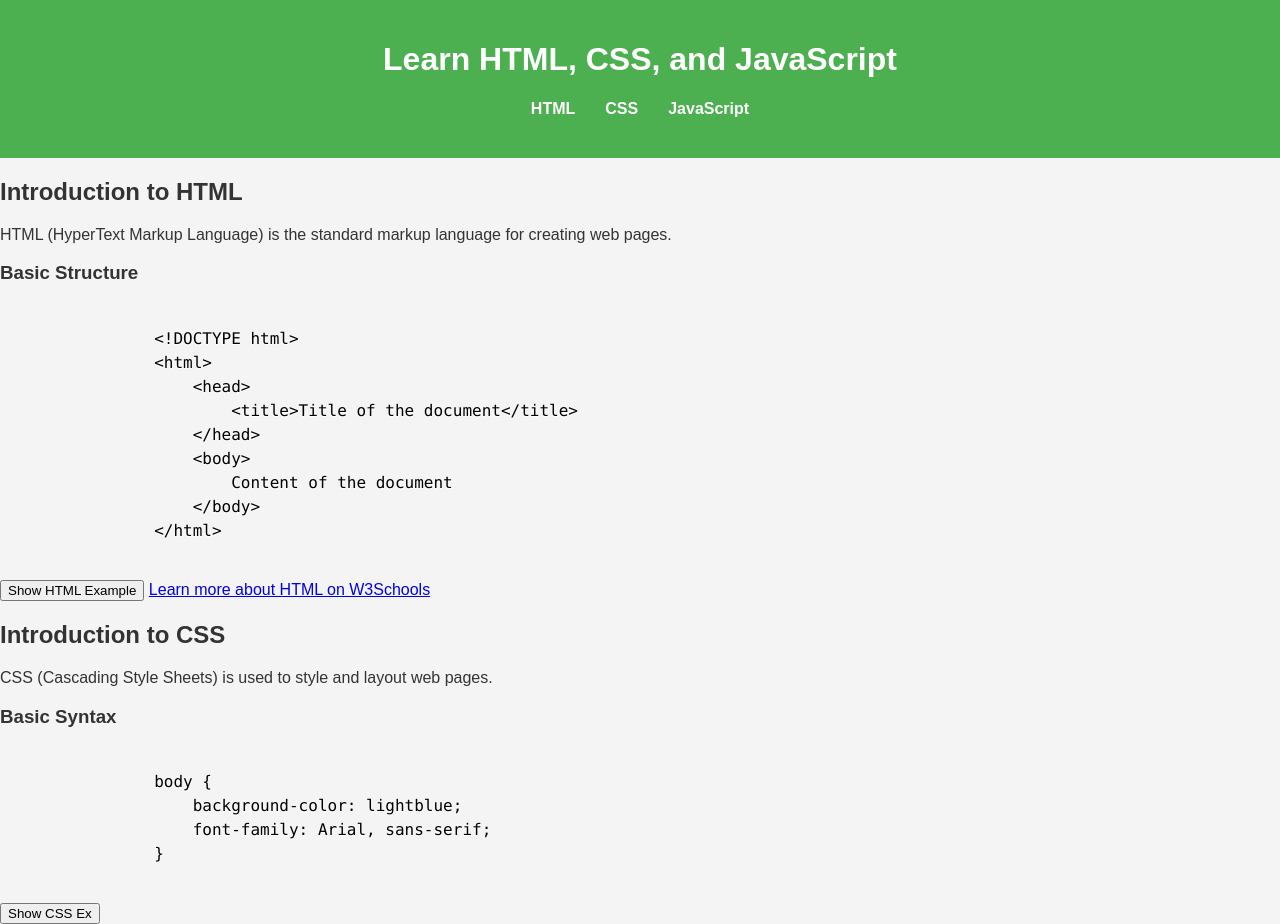
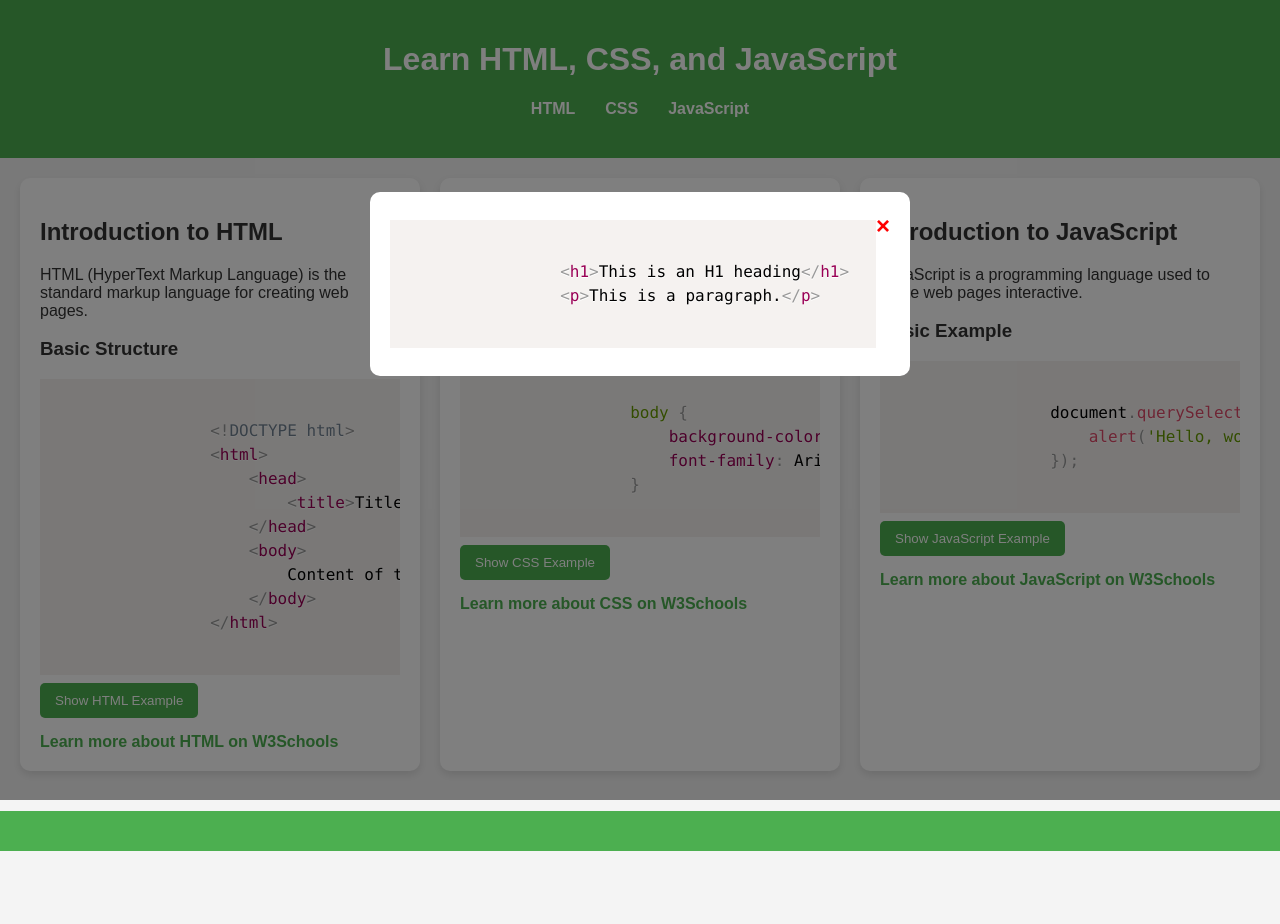
Before and after one commit to mj351/mj351.github.io, a plain HTML site: page index.html in a window 1280 px wide. Both pictures are taken after a click on the button "Show HTML Example". After the commit the page ends 851 px from the top, so only its background shows below. Drawn offline with nearby package versions, Linux system fonts and the light colour scheme.

Commit message:
Added website with HTML, CSS, JavaScript examples

```diff
--- a/index.html
+++ b/index.html
@@ -65,4 +65,67 @@
                 }
             </code></pre>
         <button class="example-btn" data-modal="css-modal">
-          Show CSS Ex
+          Show CSS Example
+        </button>
+        <a
+          href="https://www.w3schools.com/css/default.asp"
+          target="_blank"
+          class="example-link"
+          >Learn more about CSS on W3Schools</a
+        >
+      </section>
+
+      <section id="javascript" class="grid-item">
+        <h2>Introduction to JavaScript</h2>
+        <p>
+          JavaScript is a programming language used to make web pages
+          interactive.
+        </p>
+        <h3>Basic Example</h3>
+        <pre><code class="language-javascript">
+                document.querySelector('button').addEventListener('click', function() {
+                    alert('Hello, world!');
+                });
+            </code></pre>
+        <button id="js-example-btn">Show JavaScript Example</button>
+        <a
+          href="https://www.w3schools.com/js/default.asp"
+          target="_blank"
+          class="example-link"
+          >Learn more about JavaScript on W3Schools</a
+        >
+      </section>
+    </main>
+
+    <footer></footer>
+
+    <!-- Modal for HTML Example -->
+    <div id="html-modal" class="modal">
+      <div class="modal-content">
+        <span class="close-btn">&times;</span>
+        <pre><code class="language-html">
+                &lt;h1&gt;This is an H1 heading&lt;/h1&gt;
+                &lt;p&gt;This is a paragraph.&lt;/p&gt;
+            </code></pre>
+      </div>
+    </div>
+
+    <!-- Modal for CSS Example -->
+    <div id="css-modal" class="modal">
+      <div class="modal-content">
+        <span class="close-btn">&times;</span>
+        <pre><code class="language-css">
+                body {
+                    background-color: lightgreen;
+                }
+                h1 {
+                    color: blue;
+                }
+            </code></pre>
+      </div>
+    </div>
+
+    <script src="https://cdnjs.cloudflare.com/ajax/libs/prism/1.28.0/prism.min.js"></script>
+    <script src="script.js"></script>
+  </body>
+</html>
--- a/styles.css
+++ b/styles.css
@@ -34,4 +34,88 @@ nav ul li a {
 
 main.grid-container {
     display: grid;
-    grid-template-columns: repeat(auto-fit, minm
+    grid-template-columns: repeat(auto-fit, minmax(300px, 1fr));
+    grid-gap: 20px;
+    padding: 20px;
+}
+
+.grid-item {
+    background-color: white;
+    padding: 20px;
+    border-radius: 10px;
+    box-shadow: 0 4px 8px rgba(0, 0, 0, 0.1);
+    transition: transform 0.3s ease;
+}
+
+.grid-item:hover {
+    transform: translateY(-10px);
+}
+
+button {
+    background-color: #4CAF50;
+    color: white;
+    padding: 10px 15px;
+    border: none;
+    border-radius: 5px;
+    cursor: pointer;
+}
+
+button:hover {
+    background-color: #45a049;
+}
+
+.example-link {
+    display: block;
+    margin-top: 15px;
+    text-decoration: none;
+    color: #4CAF50;
+    font-weight: bold;
+}
+
+.example-link:hover {
+    text-decoration: underline;
+}
+
+/* Modal Styles */
+.modal {
+    display: none;
+    position: fixed;
+    z-index: 1;
+    left: 0;
+    top: 0;
+    width: 100%;
+    height: 100%;
+    background-color: rgba(0, 0, 0, 0.5);
+}
+
+.modal-content {
+    background-color: white;
+    margin: 15% auto;
+    padding: 20px;
+    border-radius: 10px;
+    width: 80%;
+    max-width: 500px;
+}
+
+.close-btn {
+    color: red;
+    float: right;
+    font-size: 24px;
+    font-weight: bold;
+    cursor: pointer;
+}
+
+.close-btn:hover {
+    color: darkred;
+}
+
+footer {
+    background-color: #4CAF50;
+    color: white;
+    text-align: center;
+    padding: 20px;
+    margin-top: 20px;
+    display: flex;
+    justify-content: center;
+    align-items: center;
+}
```
